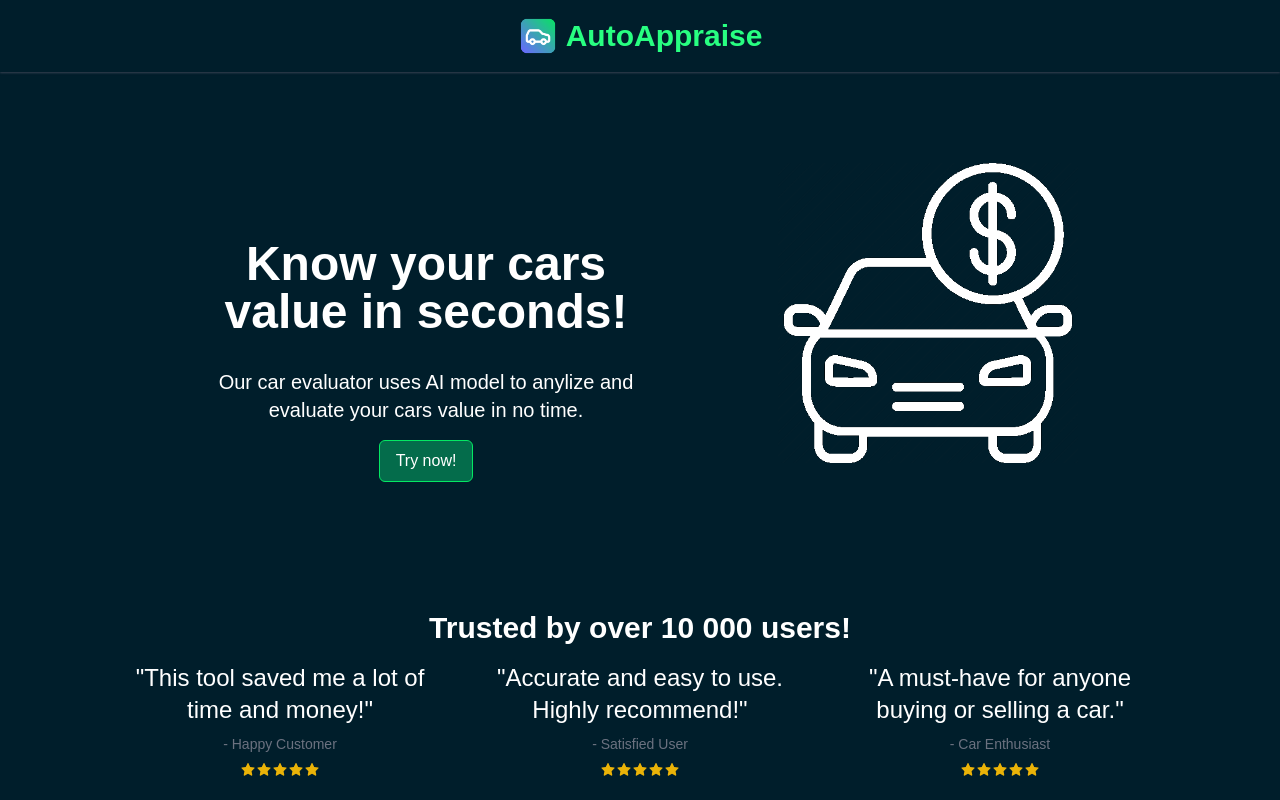
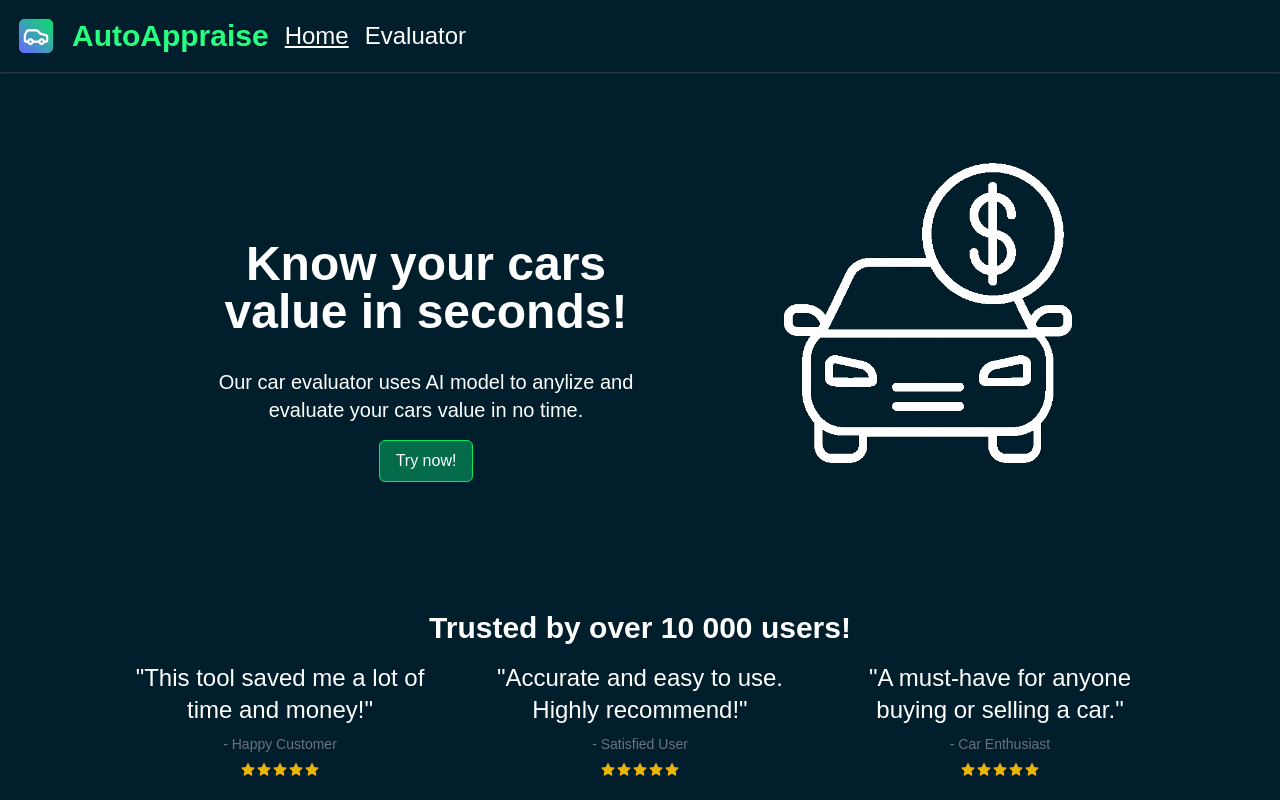
Before and after one commit to mszal449/Car-Price-Evaluator-Interface, a Next.js app in the folder app/: page / in a window 1280 px wide. Shown: the top 800 px of the page. Built offline with nearby package versions, Linux system fonts and the light colour scheme.

Commit message:
Add home page

```diff
--- /dev/null
+++ b/app/app/evaluator/page.tsx
@@ -0,0 +1,51 @@
+"use client";
+import { ICarData } from "@/types";
+import React, { useState } from "react";
+
+const Evaluator = () => {
+  const [carData, setCarData] = useState<ICarData | null>(null);
+
+  const handleCarDataChange = (field: keyof ICarData, value: any) => {
+    setCarData((prevData) => ({
+      ...prevData,
+      [field]: value,
+    }));
+  };
+
+  return (
+    <div className="flex flex-col items-center min-h-screen p-8">
+      <h1 className="text-4xl font-bold mb-8">Enter vehicle information</h1>
+      <div className="flex flex-col gap-4 w-full max-w-md">
+        <input
+          type="text"
+          placeholder="Car Model"
+          value={carData?.Vehicle_model || ""}
+          onChange={(e) => handleCarDataChange("Vehicle_model", e.target.value)}
+          className="p-2 border border-gray-300 rounded-md"
+        />
+        <input
+          type="text"
+          placeholder="Car Year"
+          value={carData?.Production_year || ""}
+          onChange={(e) =>
+            handleCarDataChange("Production_year", e.target.value)
+          }
+          className="p-2 border border-gray-300 rounded-md"
+        />
+        <button
+          onClick={handleEvaluate}
+          className="button-colors px-4 py-2 rounded-md mt-4"
+        >
+          Evaluate
+        </button>
+      </div>
+      {evaluation && (
+        <div className="mt-8 p-4 bg-gray-100 border border-gray-300 rounded-md">
+          {evaluation}
+        </div>
+      )}
+    </div>
+  );
+};
+
+export default Evaluator;
--- a/app/components/Navbar.tsx
+++ b/app/components/Navbar.tsx
@@ -1,18 +1,32 @@
+"use client";
 import React from "react";
 import Image from "next/image";
+import Link from "next/link";
+import { usePathname } from "next/navigation";
 
 const Navbar = () => {
+  const pathname = usePathname();
+
   return (
     <div className="fixed top-0 w-full shadow-sm shadow-gray-700 navbar-color">
-      <div className="flex justify-center items-center p-4">
-        <Image
-          src="/images/logo.png"
-          alt="Logo"
-          width={40}
-          height={40}
-          className="mr-2"
-        />
-        <h1 className="m-0 text-3xl text-[#28ff81] font-bold">AutoAppraise</h1>
+      <div className="flex justify-start items-center gap-4 p-4">
+        <Image src="/images/logo.png" alt="Logo" width={40} height={40} />
+        <Link href="/" className="m-0 text-3xl text-[#28ff81] font-bold">
+          AutoAppraise
+        </Link>
+
+        <Link
+          href="/"
+          className={`text-2xl ${pathname === "/" ? "underline" : ""}`}
+        >
+          Home
+        </Link>
+        <Link
+          href="/evaluator"
+          className={`text-2xl ${pathname === "/evaluator" ? "underline" : ""}`}
+        >
+          Evaluator
+        </Link>
       </div>
     </div>
   );
--- /dev/null
+++ b/app/types/index.ts
@@ -0,0 +1,19 @@
+export interface ICarData {
+  Condition: string;
+  Vehicle_brand: string;
+  Vehicle_model: string;
+  Vehicle_generation: string;
+  Production_year: number;
+  Mileage_km: number;
+  Power_HP: number;
+  Displacement_cm3: number;
+  Fuel_type: string;
+  Drive: string;
+  Transmission: string;
+  Type: string;
+  Doors_number: number;
+  Colour: string;
+  First_owner: boolean;
+  Advanced_model: string;
+  Features: string[];
+}
```
Also changed, not shown: 1 other file (tests, documents, lock files or other folders).
